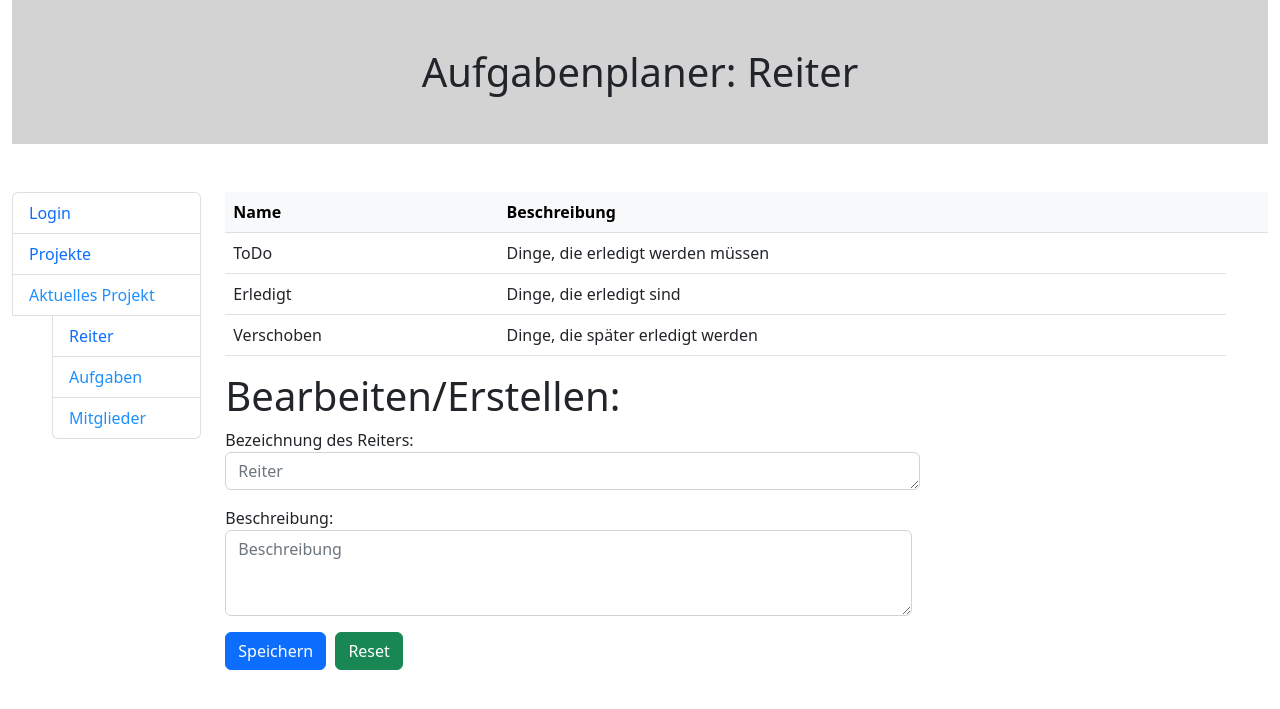
After one commit to AlexKutscheid/WebEntwicklung2022, a PHP site: page /Reiter.php in a window 1280 px wide. The commit adds this page. Shown: the top 709 px of the page. Run offline with PHP 8.4, Linux system fonts and the light colour scheme.

Commit message:
Alle Files zu php gemacht statt html Sidebar in eigene Datei ausgelagert und immer importiert Reiter verändert (bis auf alles ab "Bearbeiten/Erstellen") Aufgabenblatt 3 in Reiter bearbeitet

```diff
--- a/Login.html
+++ b/Login.php
@@ -85,7 +85,7 @@
         </div>
 
         <div class="row">
-            <p> Da der tatsächliche Vorgang technisch noch nicht realisiert wurde: <a style="text-decoration: none; color: dodgerblue" href="index.html"> Überspringen </a> </p>
+            <p> Da der tatsächliche Vorgang technisch noch nicht realisiert wurde: <a style="text-decoration: none; color: dodgerblue" href="index.php"> Überspringen </a> </p>
         </div>
 
 
--- /dev/null
+++ b/Reiter.php
@@ -0,0 +1,123 @@
+<?php
+$reiter = array(
+    array(
+        'id' => '0',
+        'name' => 'ToDo',
+        'beschreibung' => 'Dinge, die erledigt werden müssen'
+    ),
+    array(
+        'id' => '1',
+        'name' => 'Erledigt',
+        'beschreibung' => 'Dinge, die erledigt sind'
+    ),
+    array(
+        'id' => '2',
+        'name' => 'Verschoben',
+        'beschreibung' => 'Dinge, die später erledigt werden'
+    )
+);
+?>
+
+<!DOCTYPE html>
+<html lang="en">
+<head>
+
+    <meta charset="UTF-8">
+    <title>Aufgabenplaner: Reiter</title>
+
+    <!--
+    <link rel="stylesheet"href="css/bootstrap.css">
+    <script src="js/bootstrap.js"></script>
+    -->
+
+    <link href="https://unpkg.com/bootstrap@5.2.2/dist/css/bootstrap.min.css"
+          rel="stylesheet" />
+    <script
+            src="https://unpkg.com/bootstrap@5.2.2/dist/js/bootstrap.bundle.min.js">
+    </script>
+
+    <style>
+        #Header1 {
+            text-align: center;
+            font-size: 3em;
+            height: 3em;
+            margin-bottom: 1em;
+            padding-top: 1em;
+        }
+    </style>
+
+</head>
+
+<body>
+
+<div class="container-fluid">
+    <!-- important -> überschreibt default von bg-light -->
+    <div class="bg-light" id="Header1" style="background-color: lightgray !important;">
+        <h1>Aufgabenplaner: Reiter</h1>
+    </div>
+
+    <div class="row">
+        <div class="col-2">
+            <?php include('Sidebar.php'); ?>
+        </div>
+
+        <div class="col">
+            <div class="row">
+                <form class="form-group">
+
+                    <table class="table table-hover">
+                        <tr class="table-light">
+                            <!-- th scope = col sorgt dafür das Überschrift der table ganze Spalte vereinnahmt, also sorgt für Abstand zw Beschreibung und Name -->
+                            <th scope="col">Name</th>
+                            <th scope="col">Beschreibung</th>
+                            <th scope="col"></th>
+                        </tr>
+                        <tbody>
+                        <!-- b.) isset prüft ob wert gesetzt, ternärer Operator: falls nicht gesetzt ist nur '' -->
+                        <?php if (isset($reiter)): foreach ($reiter as $item): ?>
+                        <!-- 'tr' = table row -->
+                            <tr>
+                                <!-- td = table data -->
+                                <td><?= isset($item['name']) ? $item['name'] : '' ?></td>
+                                <td><?= isset($item['beschreibung']) ? $item['beschreibung'] : '' ?></td>
+                            </tr>
+                        <?php endforeach; endif; ?>
+                        </tbody>
+                    </table>
+
+                    <h1 id="bm"> Bearbeiten/Erstellen: </h1>
+
+                    <div class="col-8">
+                        <div class="row mb-3">
+                            <div class="form-group">
+                                <label>Bezeichnung des Reiters: </label>
+                                <textarea class="form-control" id="Reiter"  rows="1" placeholder="Reiter"></textarea>
+                            </div>
+                        </div>
+                    </div>
+
+
+                    <div class="row">
+                        <div class="col-8">
+                            <div class="row mb-3">
+                                <div class="form-group" >
+                                    <label>Beschreibung: </label>
+                                    <textarea class="form-control" id="Beschreibung" rows="3" placeholder="Beschreibung"></textarea>
+                                </div>
+                            </div>
+                        </div>
+                    </div>
+
+
+                    <div class="row-1 mb-3">
+                        <button type="button" class="btn btn-primary ">Speichern</button>
+                        <button type="button" class="btn btn-success " style="margin-left: 5px">Reset</button>
+                    </div>
+
+                </form>
+            </div>
+        </div>
+    </div>
+</div>
+</body>
+</html>
--- /dev/null
+++ b/Sidebar.php
@@ -0,0 +1,28 @@
+<style>
+    .blueFont {
+        color: dodgerblue;
+        margin-left: 2.5em;
+    }
+</style>
+
+<div class="list-group">
+    <li class="list-group-item"  style="color: dodgerblue">
+        <a style="text-decoration: none" href="Login.php"> Login </a>
+    </li>
+    <li class="list-group-item" style="color: dodgerblue">
+        <a style="text-decoration: none" href="Projekte.php"> Projekte </a>
+    </li>
+    <li class="list-group-item" style="color: dodgerblue">
+        Aktuelles Projekt
+    </li>
+    <!-- beim fenster-verkleinern fällt text aus box -->
+    <li class="blueFont list-group-item">
+        <a style="text-decoration: none" href="Reiter.php"> Reiter </a>
+    </li>
+    <li class="blueFont list-group-item">
+        Aufgaben
+    </li>
+    <li class="blueFont list-group-item">
+        Mitglieder
+    </li>
+</div>
```
Also changed, not shown: Projekte.html (deleted, +0 -122 lines), Projekte.php (added, +96 -0 lines), Reiter.html (deleted, +0 -108 lines), index.html (deleted, +0 -126 lines), index.php (added, +95 -0 lines).
